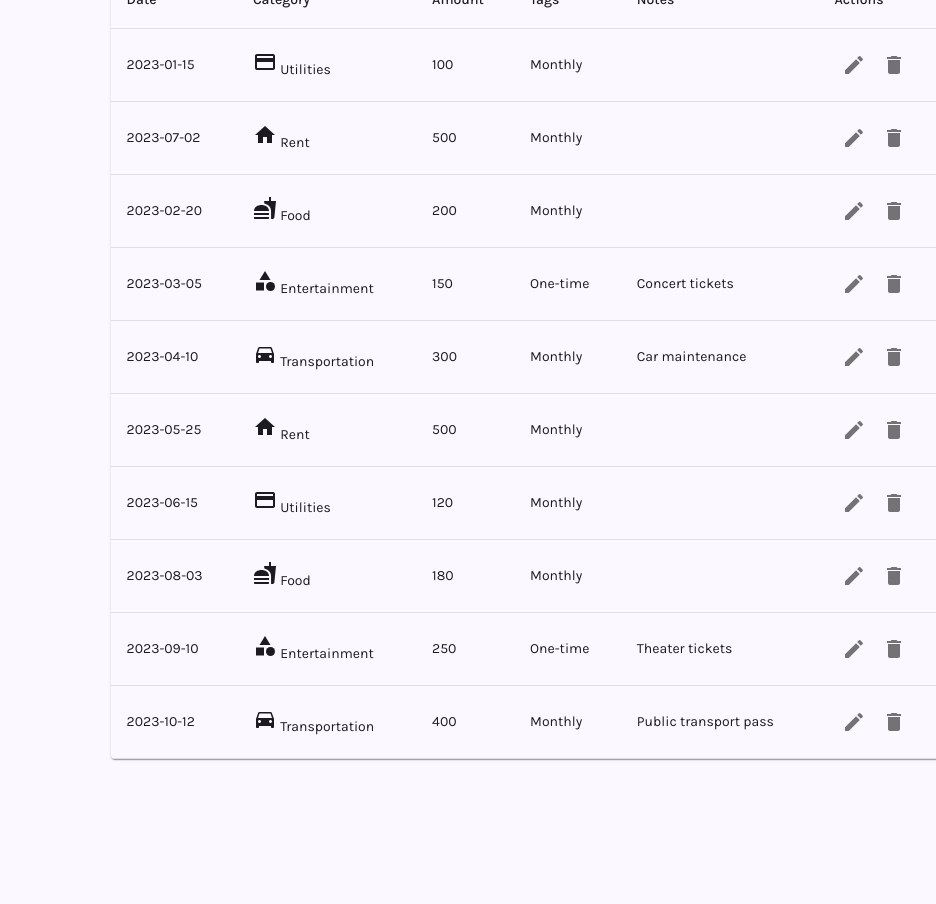
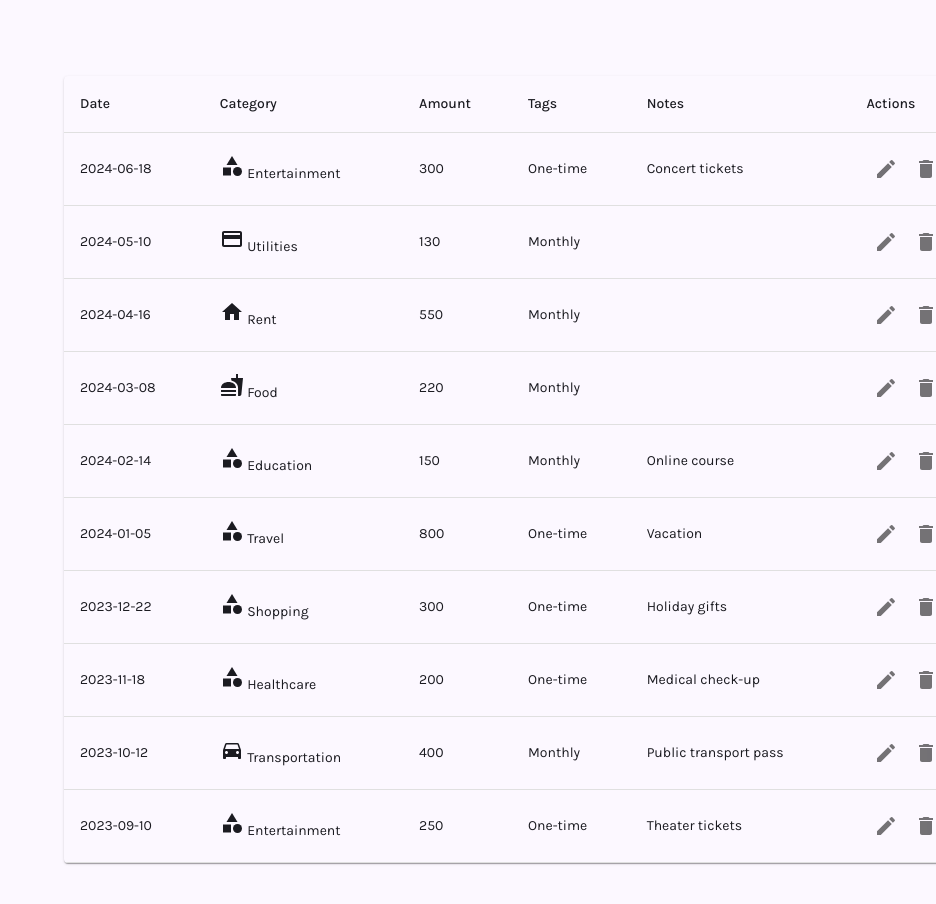
Before and after one commit to m-usaid99/ExpenseMate, a React (Create React App) app: page /expenses in a window 1280 px wide. Shown: the part 840-1744 px from the top of the page, without its empty margins (344-1280 px from the left). Before the commit the page ends 1655 px from the top, so only its background shows below. Built offline with nearby package versions, Linux system fonts and the light colour scheme.

Commit message:
list ordering improved

```diff
--- a/src/features/expenses/ExpenseList.js
+++ b/src/features/expenses/ExpenseList.js
@@ -18,8 +18,8 @@ const categoryIcons = {
 
 const ExpenseList = ({ expenses, onEdit, onDelete }) => {
   return (
-    <Box sx={{ display: 'flex', justifyContent: 'center', marginTop: 2 }}>
-      <TableContainer component={Paper} sx={{ width: '90%' }}>
+    <Box sx={{ display: 'flex', marginTop: 4 }}>
+      <TableContainer component={Paper} sx={{ width: '100%' }}>
         <Table>
           <TableHead>
             <TableRow>
--- a/src/features/expenses/ExpensesPage.js
+++ b/src/features/expenses/ExpensesPage.js
@@ -1,7 +1,7 @@
 import React, { useState, useEffect } from 'react';
 import { Typography, Container, Box } from '@mui/material';
 import { useDispatch, useSelector } from 'react-redux';
-import { addExpense, editExpense, deleteExpense } from './expensesSlice';
+import { addExpense, editExpense, deleteExpense, selectRecentExpenses } from './expensesSlice';
 import ExpenseList from './ExpenseList';
 import ExpenseFilters from './ExpenseFilters';
 import ExpenseModal from './ExpenseModal';
@@ -14,6 +14,7 @@ const ExpensesPage = () => {
   const dispatch = useDispatch();
   const { expenses, loading, error } = useSelector((state) => state.expenses);
   const totalExpenses = useSelector(selectTotalExpenses);
+  const recentExpenses = useSelector(selectRecentExpenses);
   const expenseTrendsData = useSelector(selectExpenseTrendsData);
   const [filters, setFilters] = useState({ category: '', tags: [] });
   const [isModalOpen, setIsModalOpen] = useState(false);
@@ -55,9 +56,11 @@ const ExpensesPage = () => {
   if (loading) return <div>Loading...</div>;
   if (error) return <div>Error: {error}</div>;
 
+
+
   return (
     <Layout>
-      <Container maxWidth="lg" sx={{ paddingTop: 4, paddingBottom: 4 }}>
+      <Container maxWidth="lg" sx={{ paddingTop: 4, paddingBottom: 4, display: 'flex', flexDirection: 'column', marginLeft: 0 }}>
         <Typography variant="h4" gutterBottom>
           Expenses
         </Typography>
@@ -70,7 +73,7 @@ const ExpensesPage = () => {
         <Box sx={{ marginBottom: 4 }}>
           <ExpenseFilters filters={filters} onFilterChange={handleFilterChange} handleAddExpense={handleAddExpense} />
         </Box>
-        <ExpenseList expenses={expenses} onEdit={handleEditExpense} onDelete={handleDeleteExpense} />
+        <ExpenseList expenses={recentExpenses} onEdit={handleEditExpense} onDelete={handleDeleteExpense} />
         <ExpenseModal
           open={isModalOpen}
           onClose={() => setIsModalOpen(false)}
--- a/src/features/expenses/expensesSlice.js
+++ b/src/features/expenses/expensesSlice.js
@@ -1,18 +1,26 @@
 import { createSlice } from '@reduxjs/toolkit';
-import { parseISO, format, subMonths, startOfMonth, endOfMonth, eachMonthOfInterval, isWithinInterval } from 'date-fns';
+import { parseISO, format, subMonths, eachMonthOfInterval, isWithinInterval } from 'date-fns';
 
 const initialState = {
   expenses: [
     { id: 1, date: '2023-01-15', category: 'Utilities', amount: 100, tags: ['Monthly'], notes: '' },
-    { id: 2, date: '2023-07-02', category: 'Rent', amount: 500, tags: ['Monthly'], notes: '' },
-    { id: 3, date: '2023-02-20', category: 'Food', amount: 200, tags: ['Monthly'], notes: '' },
-    { id: 4, date: '2023-03-05', category: 'Entertainment', amount: 150, tags: ['One-time'], notes: 'Concert tickets' },
-    { id: 5, date: '2023-04-10', category: 'Transportation', amount: 300, tags: ['Monthly'], notes: 'Car maintenance' },
-    { id: 6, date: '2023-05-25', category: 'Rent', amount: 500, tags: ['Monthly'], notes: '' },
-    { id: 7, date: '2023-06-15', category: 'Utilities', amount: 120, tags: ['Monthly'], notes: '' },
+    { id: 2, date: '2023-02-20', category: 'Food', amount: 200, tags: ['Monthly'], notes: '' },
+    { id: 3, date: '2023-03-05', category: 'Entertainment', amount: 150, tags: ['One-time'], notes: 'Concert tickets' },
+    { id: 4, date: '2023-04-10', category: 'Transportation', amount: 300, tags: ['Monthly'], notes: 'Car maintenance' },
+    { id: 5, date: '2023-05-25', category: 'Rent', amount: 500, tags: ['Monthly'], notes: '' },
+    { id: 6, date: '2023-06-15', category: 'Utilities', amount: 120, tags: ['Monthly'], notes: '' },
+    { id: 7, date: '2023-07-02', category: 'Rent', amount: 500, tags: ['Monthly'], notes: '' },
     { id: 8, date: '2023-08-03', category: 'Food', amount: 180, tags: ['Monthly'], notes: '' },
     { id: 9, date: '2023-09-10', category: 'Entertainment', amount: 250, tags: ['One-time'], notes: 'Theater tickets' },
     { id: 10, date: '2023-10-12', category: 'Transportation', amount: 400, tags: ['Monthly'], notes: 'Public transport pass' },
+    { id: 11, date: '2023-11-18', category: 'Healthcare', amount: 200, tags: ['One-time'], notes: 'Medical check-up' },
+    { id: 12, date: '2023-12-22', category: 'Shopping', amount: 300, tags: ['One-time'], notes: 'Holiday gifts' },
+    { id: 13, date: '2024-01-05', category: 'Travel', amount: 800, tags: ['One-time'], notes: 'Vacation' },
+    { id: 14, date: '2024-02-14', category: 'Education', amount: 150, tags: ['Monthly'], notes: 'Online course' },
+    { id: 15, date: '2024-03-08', category: 'Food', amount: 220, tags: ['Monthly'], notes: '' },
+    { id: 16, date: '2024-04-16', category: 'Rent', amount: 550, tags: ['Monthly'], notes: '' },
+    { id: 17, date: '2024-05-10', category: 'Utilities', amount: 130, tags: ['Monthly'], notes: '' },
+    { id: 18, date: '2024-06-18', category: 'Entertainment', amount: 300, tags: ['One-time'], notes: 'Concert tickets' },
   ],
   loading: false,
   error: null,
@@ -39,27 +47,24 @@ const expensesSlice = createSlice({
 
 export const { addExpense, editExpense, deleteExpense } = expensesSlice.actions;
 
-export const selectTotalExpenses = (state) => {
+export const selectRecentExpenses = (state) => {
   const endDate = new Date();
   const startDate = subMonths(endDate, 11);
 
-  const recentExpenses = state.expenses.expenses.filter(expense =>
-    isWithinInterval(parseISO(expense.date), { start: startDate, end: endDate })
-  );
+  return state.expenses.expenses
+    .filter(expense => isWithinInterval(parseISO(expense.date), { start: startDate, end: endDate }))
+    .sort((a, b) => new Date(b.date) - new Date(a.date));
+};
 
+export const selectTotalExpenses = (state) => {
+  const recentExpenses = selectRecentExpenses(state);
   return recentExpenses.reduce((total, expense) => total + expense.amount, 0);
 };
 
+export const selectExpenseTrendsData = (state) => {
+  const recentExpenses = selectRecentExpenses(state);
 
-export const selectExpenseTrendsData = (state) => {
-  const endDate = new Date();
-  const startDate = subMonths(endDate, 11);
-
-  const recentExpenses = state.expenses.expenses.filter(expense =>
-    isWithinInterval(parseISO(expense.date), { start: startDate, end: endDate })
-  );
-
-  const months = eachMonthOfInterval({ start: startOfMonth(startDate), end: endOfMonth(endDate) });
+  const months = eachMonthOfInterval({ start: subMonths(new Date(), 11), end: new Date() });
 
   const aggregatedData = months.reduce((acc, month) => {
     const monthKey = format(month, 'yyyy-MM');
```
